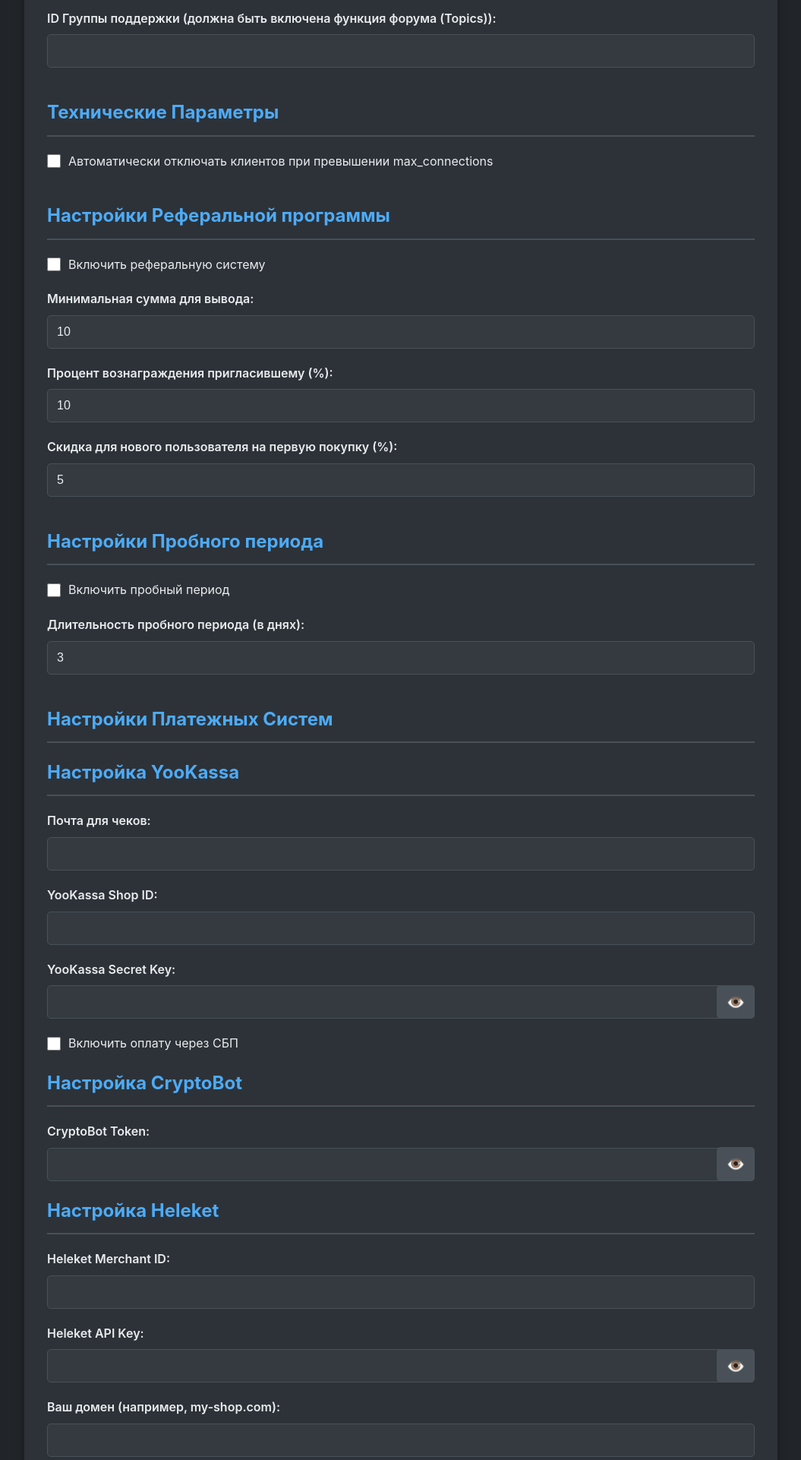
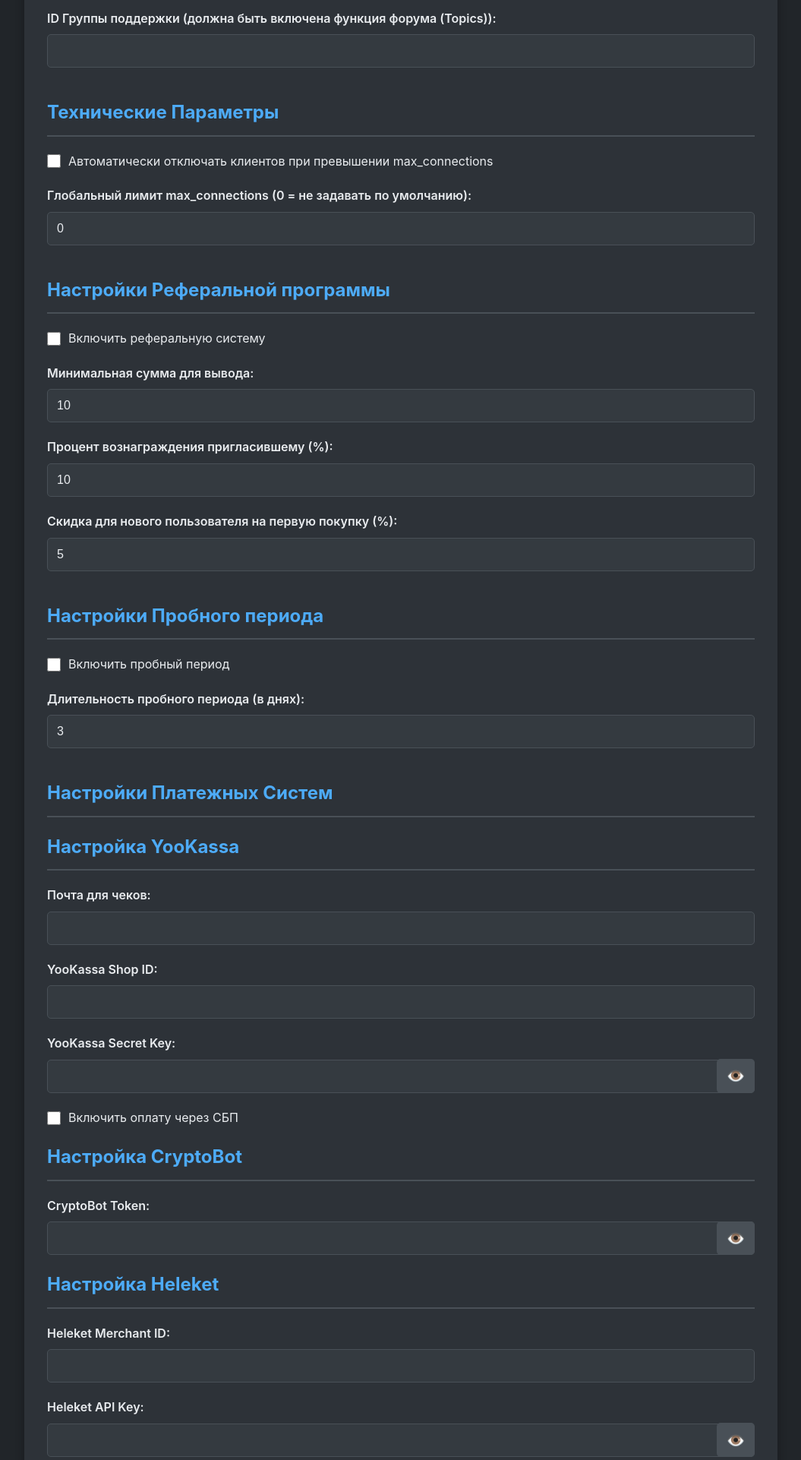
Before and after one commit to Vitaliy888/vless-shop-tgbot, a Python web app: template src/shop_bot/webhook_server/templates/settings.html in a window 1280 px wide. Shown: the part 1118-3040 px from the top of the page at 76% size, without its empty margins (112-1167 px from the left). Run offline with Jinja, Linux system fonts and the light colour scheme; the template is opened without the code that fills it, so the values that code supplies are empty.

Commit message:
feat(settings): add global default_max_connections setting with fallback enforcement

```diff
--- a/src/shop_bot/data_manager/database.py
+++ b/src/shop_bot/data_manager/database.py
@@ -120,6 +120,7 @@ def initialize_db():
                 "ton_wallet_address": None,
                 "tonapi_key": None,
                     "enforce_max_connections": "false",
+                "default_max_connections": "0",
             }
             run_migration()
             for key, value in default_settings.items():
--- a/src/shop_bot/webhook_server/app.py
+++ b/src/shop_bot/webhook_server/app.py
@@ -35,7 +35,7 @@ ALL_SETTINGS_KEYS = [
     "yookassa_secret_key", "sbp_enabled", "receipt_email", "cryptobot_token",
     "heleket_merchant_id", "heleket_api_key", "domain", "referral_percentage",
     "referral_discount", "ton_wallet_address", "tonapi_key", "force_subscription", "trial_enabled", "trial_duration_days", "enable_referrals", "minimum_withdrawal",
-    "support_group_id", "support_bot_token"
+    "support_group_id", "support_bot_token", "default_max_connections"
 ]
 
 def create_webhook_app(bot_controller_instance):
--- a/src/shop_bot/webhook_server/templates/settings.html
+++ b/src/shop_bot/webhook_server/templates/settings.html
@@ -104,6 +104,10 @@
 					<input type="hidden" name="enforce_max_connections" value="false" />
 					<input type="checkbox" id="enforce_max_connections" name="enforce_max_connections" value="true" {% if settings.enforce_max_connections == 'true' %}checked{% endif %}>
 					<label for="enforce_max_connections">Автоматически отключать клиентов при превышении max_connections</label>
+				</div>
+				<div class="form-group">
+					<label for="default_max_connections">Глобальный лимит max_connections (0 = не задавать по умолчанию):</label>
+					<input type="number" min="0" id="default_max_connections" name="default_max_connections" value="{{ settings.default_max_connections or '0' }}" />
 				</div>
 			</section>
 			<section class="settings-section">
```
Also changed, not shown: src/shop_bot/data_manager/scheduler.py (+9 -1 lines).
